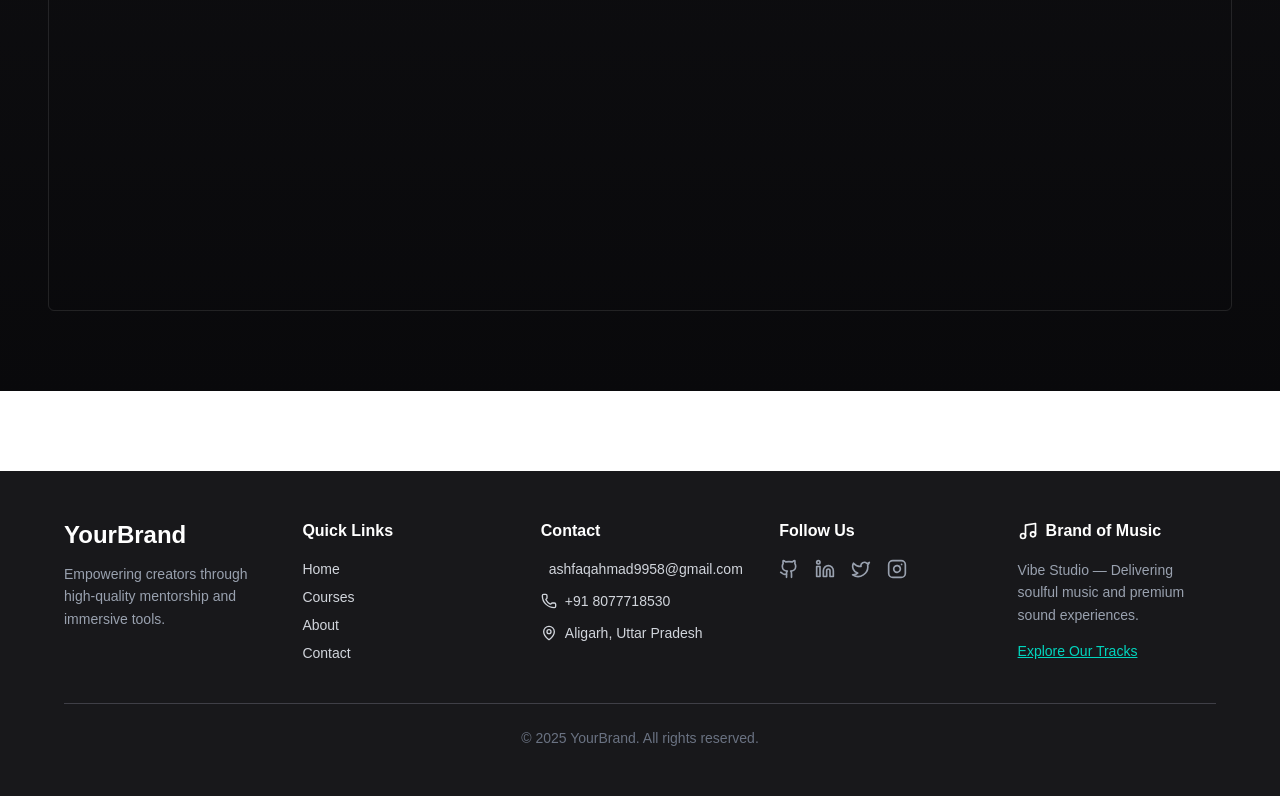
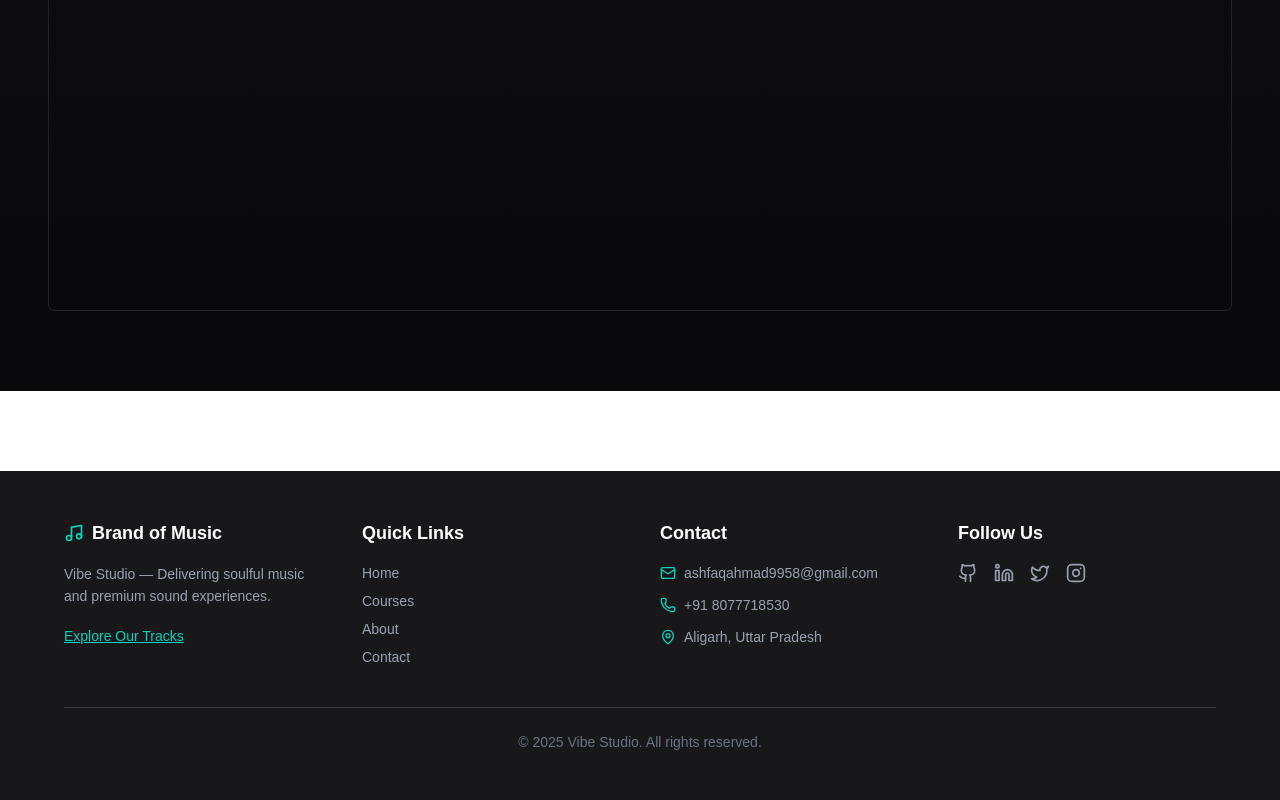
Before and after one commit to ashfaq9958/music-next-app, a Next.js app: page / in a window 1280 px wide. Shown: the part 6944-7744 px from the top of the page. Built offline with nearby package versions, Linux system fonts and the light colour scheme.

Commit message:
making footer good

```diff
--- a/components/Footer.tsx
+++ b/components/Footer.tsx
@@ -13,20 +13,30 @@ import {
 const Footer = () => {
   return (
     <footer className="bg-zinc-900 text-gray-300 py-12 px-4 md:px-16 mt-20">
-      <div className="max-w-7xl mx-auto grid grid-cols-1 md:grid-cols-5 gap-10">
-
+      <div className="max-w-7xl mx-auto grid grid-cols-1 sm:grid-cols-2 md:grid-cols-4 gap-10">
         {/* Branding */}
         <div>
-          <h2 className="text-white text-2xl font-bold mb-3">YourBrand</h2>
-          <p className="text-sm leading-relaxed text-gray-400">
-            Empowering creators through high-quality mentorship and immersive tools.
+          <h3 className="text-white font-semibold mb-4 flex items-center gap-2 text-lg">
+            <Music className="w-5 h-5 text-teal-400" />
+            Brand of Music
+          </h3>
+          <p className="text-sm text-gray-400 leading-relaxed">
+            Vibe Studio — Delivering soulful music and premium sound experiences.
           </p>
+          <div className="mt-4">
+            <a
+              href="#"
+              className="inline-block text-sm text-teal-400 hover:text-white underline transition"
+            >
+              Explore Our Tracks
+            </a>
+          </div>
         </div>
 
         {/* Quick Links */}
         <div>
-          <h3 className="text-white font-semibold mb-4">Quick Links</h3>
-          <ul className="space-y-2 text-sm">
+          <h3 className="text-white font-semibold mb-4 text-lg">Quick Links</h3>
+          <ul className="space-y-2 text-sm text-gray-400">
             <li><a href="#" className="hover:text-white transition">Home</a></li>
             <li><a href="#" className="hover:text-white transition">Courses</a></li>
             <li><a href="#" className="hover:text-white transition">About</a></li>
@@ -36,18 +46,18 @@ const Footer = () => {
 
         {/* Contact Info */}
         <div>
-          <h3 className="text-white font-semibold mb-4">Contact</h3>
-          <ul className="space-y-3 text-sm">
+          <h3 className="text-white font-semibold mb-4 text-lg">Contact</h3>
+          <ul className="space-y-3 text-sm text-gray-400">
             <li className="flex items-center gap-2">
-              <Mail className="w-4 h-4" />
+              <Mail className="w-4 h-4 text-teal-400" />
               ashfaqahmad9958@gmail.com
             </li>
             <li className="flex items-center gap-2">
-              <Phone className="w-4 h-4" />
+              <Phone className="w-4 h-4 text-teal-400" />
               +91 8077718530
             </li>
             <li className="flex items-center gap-2">
-              <MapPin className="w-4 h-4" />
+              <MapPin className="w-4 h-4 text-teal-400" />
               Aligarh, Uttar Pradesh
             </li>
           </ul>
@@ -55,35 +65,27 @@ const Footer = () => {
 
         {/* Social Media */}
         <div>
-          <h3 className="text-white font-semibold mb-4">Follow Us</h3>
+          <h3 className="text-white font-semibold mb-4 text-lg">Follow Us</h3>
           <div className="flex gap-4 text-gray-400">
-            <a href="#" className="hover:text-white transition"><Github className="w-5 h-5" /></a>
-            <a href="#" className="hover:text-white transition"><Linkedin className="w-5 h-5" /></a>
-            <a href="#" className="hover:text-white transition"><Twitter className="w-5 h-5" /></a>
-            <a href="#" className="hover:text-white transition"><Instagram className="w-5 h-5" /></a>
-          </div>
-        </div>
-
-        {/* Music Brand */}
-        <div>
-          <h3 className="text-white font-semibold mb-4 flex items-center gap-2">
-            <Music className="w-5 h-5" />
-            Brand of Music
-          </h3>
-          <p className="text-sm text-gray-400 leading-relaxed">
-            Vibe Studio — Delivering soulful music and premium sound experiences.
-          </p>
-          <div className="mt-3">
-            <a href="#" className="text-sm underline text-teal-400 hover:text-white">
-              Explore Our Tracks
+            <a href="#" className="hover:text-white transition">
+              <Github className="w-5 h-5" />
+            </a>
+            <a href="#" className="hover:text-white transition">
+              <Linkedin className="w-5 h-5" />
+            </a>
+            <a href="#" className="hover:text-white transition">
+              <Twitter className="w-5 h-5" />
+            </a>
+            <a href="#" className="hover:text-white transition">
+              <Instagram className="w-5 h-5" />
             </a>
           </div>
         </div>
       </div>
 
-      {/* Bottom Line */}
+      {/* Footer Bottom */}
       <div className="border-t border-zinc-700 mt-10 pt-6 text-center text-sm text-gray-500">
-        &copy; {new Date().getFullYear()} YourBrand. All rights reserved.
+        &copy; {new Date().getFullYear()} Vibe Studio. All rights reserved.
       </div>
     </footer>
   );
```
